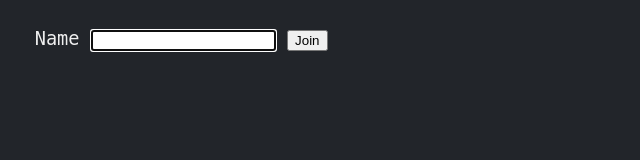
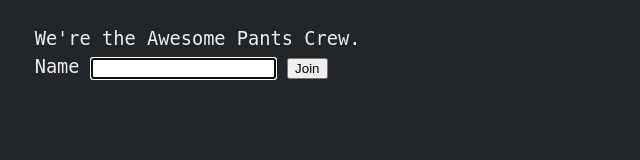
Before and after one commit to killman88/the401, a website: page index.html in a window 1280 px wide. Shown: the whole page, without its empty margins (0-640 px from the left). Drawn offline with Linux system fonts and the light colour scheme; no server answers.

Commit message:
Added Awesome Pants Crew header.

```diff
--- a/index.html
+++ b/index.html
@@ -10,6 +10,9 @@
       <div id="connect">
         <form action="#">
           <fieldset>
+
+
+            <header> We're the Awesome Pants Crew. </header>
 
             <label for="nick">Name</label>
             <input id="nickInput" class="text"type="text" name="nick" value=""/>
```
